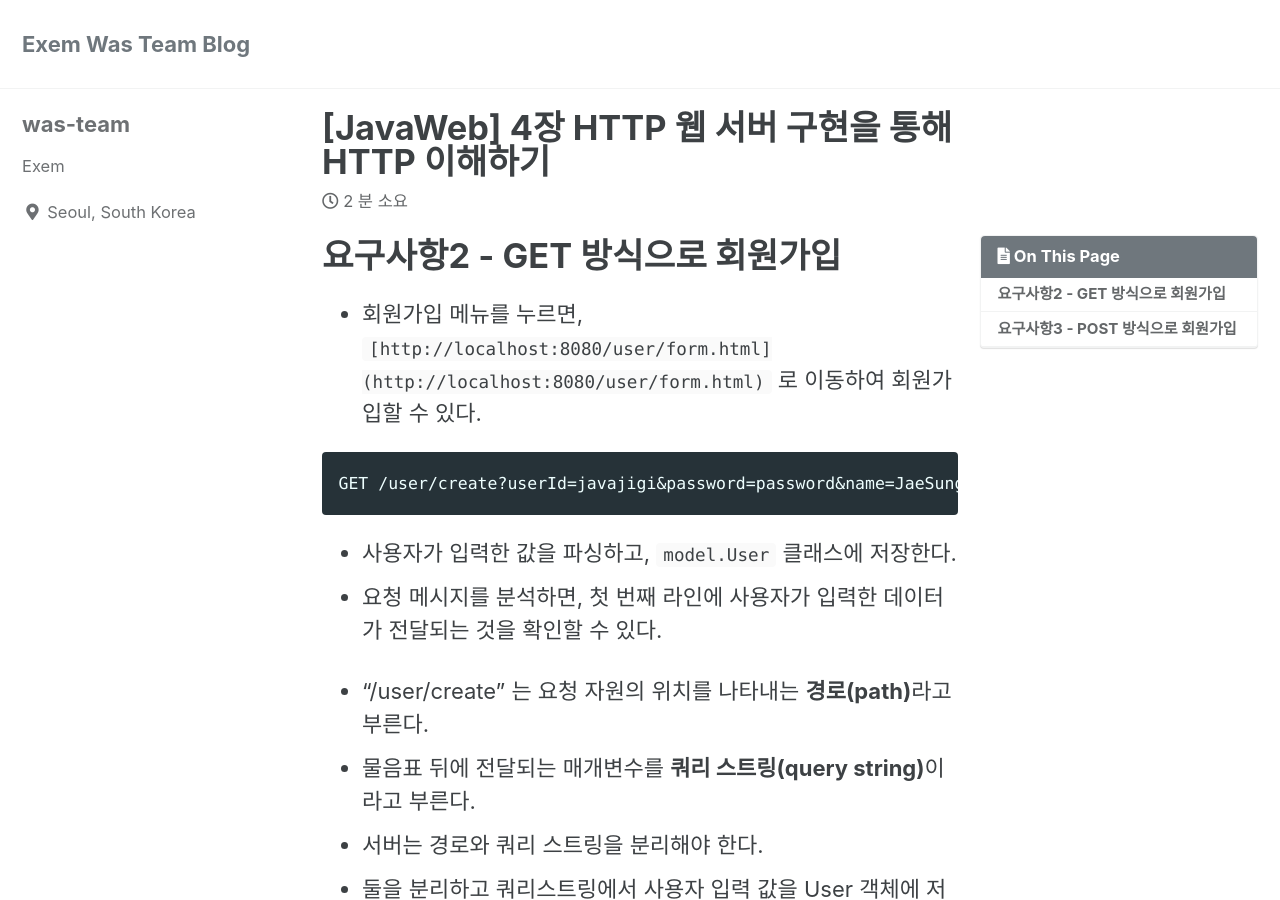
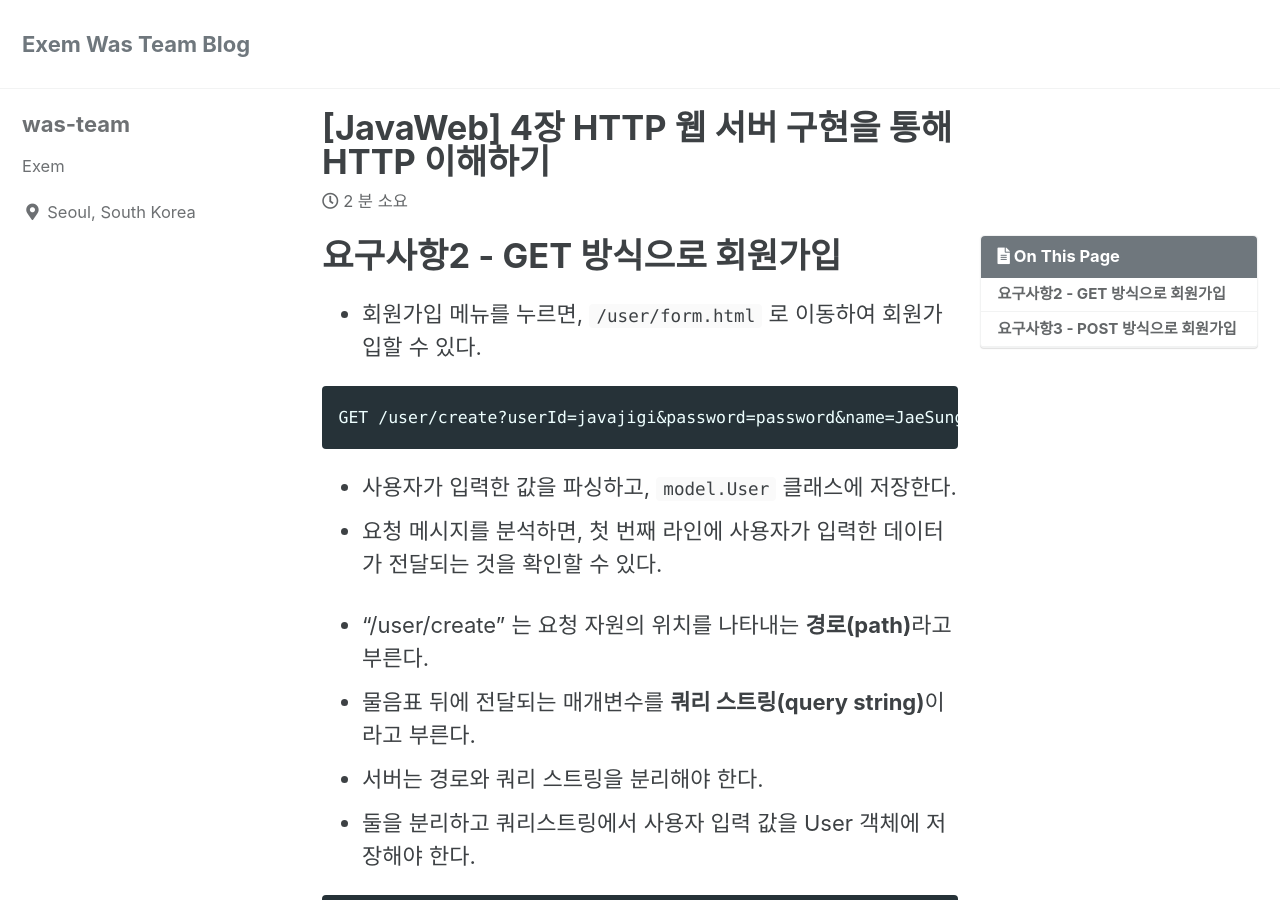
Before and after one commit to exem-was/exem-was.github.io, a Jekyll site: the page built from _posts/2022-03-24-javaweb-user-sign-up-using-POST-method.md, in a window 1280 px wide and 900 px high. Built offline with Jekyll 4.4.1, drawn with Linux system fonts in a browser that asks for light colours; cached includes are drawn as plain includes; part of the change alters nothing that is shown.

Commit message:
Update 2022-03-24-javaweb-user-sign-up-using-POST-method.md

````diff
--- a/_posts/2022-03-24-javaweb-user-sign-up-using-POST-method.md
+++ b/_posts/2022-03-24-javaweb-user-sign-up-using-POST-method.md
@@ -15,7 +15,7 @@ last_modified_at: 2022-03-24
 ---
 # 요구사항2 - GET 방식으로 회원가입
 
-- 회원가입 메뉴를 누르면, `[http://localhost:8080/user/form.html](http://localhost:8080/user/form.html)` 로 이동하여 회원가입할 수 있다.
+- 회원가입 메뉴를 누르면, `/user/form.html` 로 이동하여 회원가입할 수 있다.
 
 ```
 GET /user/create?userId=javajigi&password=password&name=JaeSung HTTP/1.1
````
